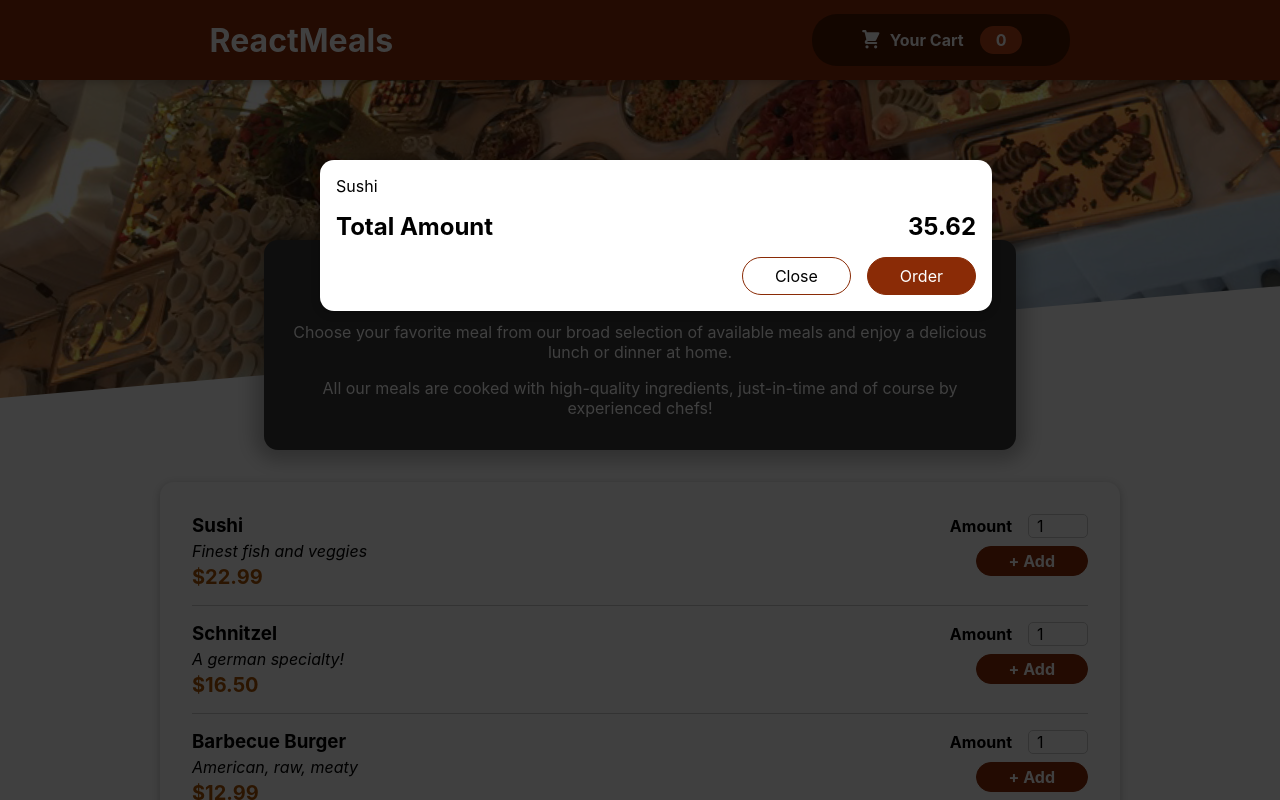
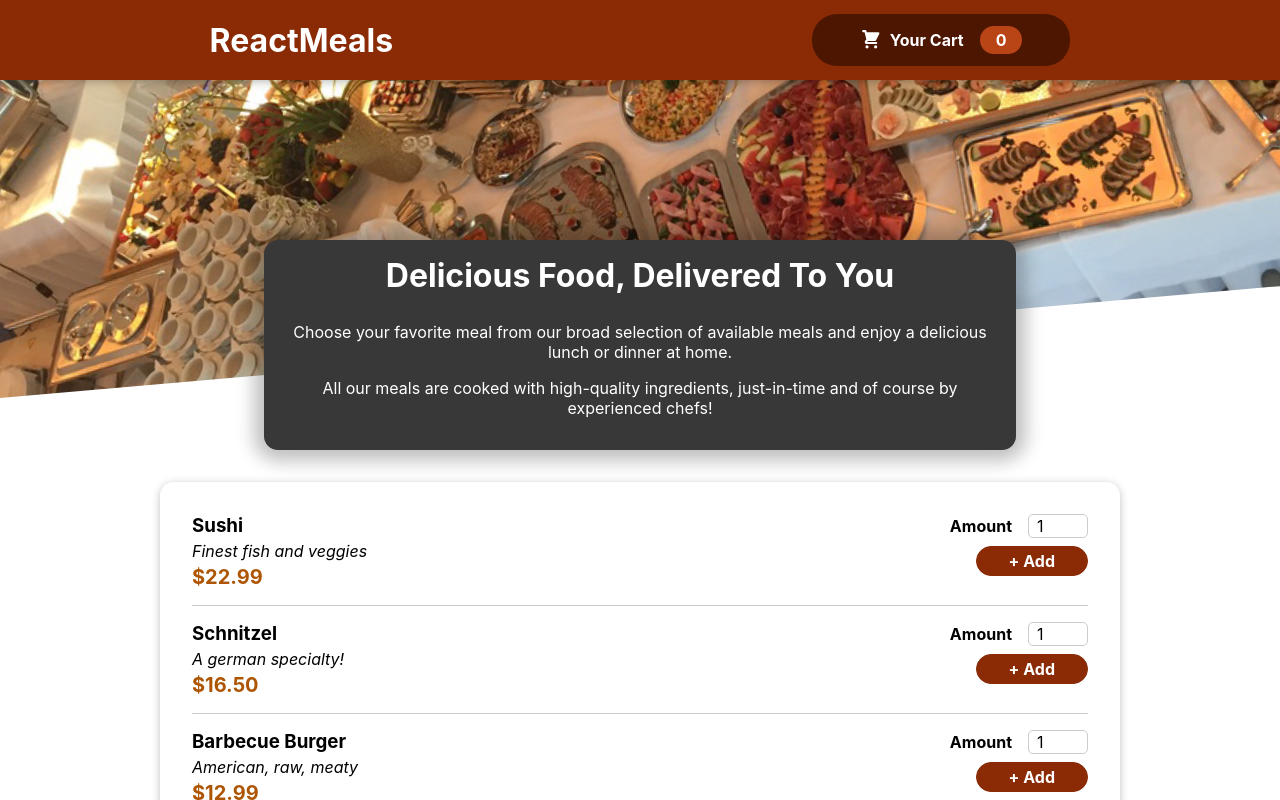
Before and after one commit to aryanjnv/RestaurantWebsite, a React (Create React App) app: page / in a window 1280 px wide. Shown: the top 800 px of the page. Built offline with nearby package versions, Linux system fonts and the light colour scheme.

Commit message:
Cart open and close

```diff
--- a/src/App.js
+++ b/src/App.js
@@ -1,14 +1,22 @@
 import './App.css';
 import Header from './components/Layout/Header';
-import { Fragment } from 'react';
+import { Fragment, useState } from 'react';
 import Meals from './components/Meals/Meals';
 import Cart from './components/Cart/Cart';
 
 function App() {
+ const [cartIsShown,setCartIsShown]=useState(false)
+
+ const showCartHandler=()=>{
+  setCartIsShown(true)
+ }
+ const hideCartHandler=()=>{
+  setCartIsShown(false)
+ }
   return (
     <Fragment>
-      <Cart/>
-     <Header/>
+    { cartIsShown && <Cart onClose={hideCartHandler}/>}
+     <Header onShowCart={showCartHandler}/>
      <main>
       <Meals/>
      </main>
--- a/src/components/Cart/Cart.js
+++ b/src/components/Cart/Cart.js
@@ -6,7 +6,7 @@
 const Cart = (props) => {
     const cartItems=<ul className={classes['cart-items']}>{[{id:'c1',name:'Sushi',amount:2,price:20},].map(item=><li>{item.name}</li>)}</ul>
   return (
-    <Modal>
+    <Modal onClose={props.onClose}>
         {cartItems}
 
         <div className={classes.total}>
@@ -14,7 +14,7 @@
             <span>35.62</span>
         </div>
         <div className={classes.actions}>
-            <button className={classes['button-alt']}>Close</button>
+            <button className={classes['button-alt']} onClick={props.onClose}>Close</button>
             <button className={classes.button}>Order</button>
         </div>
 
--- a/src/components/Layout/Header.js
+++ b/src/components/Layout/Header.js
@@ -3,12 +3,12 @@
 import mealsImage from '../../assets/meals.jpg'
 import HeaderCartButton from './HeaderCartButton';
 
-const Header = () => {
+const Header = (props) => {
   return (
    <Fragment>
     <header className={classes.header}>
         <h1>ReactMeals</h1>
-      <HeaderCartButton/>
+      <HeaderCartButton onClick={props.onShowCart}/>
     </header>
     <div className={classes['main-image']}>
         <img src={mealsImage} alt="A table full of delicious food!" />
--- a/src/components/Layout/HeaderCartButton.js
+++ b/src/components/Layout/HeaderCartButton.js
@@ -2,9 +2,9 @@
 import CartIcon from '../Cart/CartIcon'
 import classes from './HeaderCartButton.module.css'
 
-const HeaderCartButton = () => {
+const HeaderCartButton = (props) => {
   return (
-    <button className={classes.button}>
+    <button className={classes.button} onClick={props.onClick}>
         <span className={classes.icon}>
             <CartIcon/>
         </span>
--- a/src/components/UI/Modal.js
+++ b/src/components/UI/Modal.js
@@ -4,7 +4,7 @@
 
 const Backdrop=props=>{
     return(
-        <div className={classes.backdrop}/>
+        <div className={classes.backdrop} onClick={props.onClose}/>
     )
 }
 
@@ -20,7 +20,7 @@
 const Modal = (props) => {
   return (
     <Fragment>
-       {ReactDOM.createPortal(<Backdrop/>,portalElement)}
+       {ReactDOM.createPortal(<Backdrop onClose={props.onClose}/>,portalElement)}
        {ReactDOM.createPortal(<ModalOverlay>{props.children}</ModalOverlay>,portalElement)}
 
     </Fragment>
```
